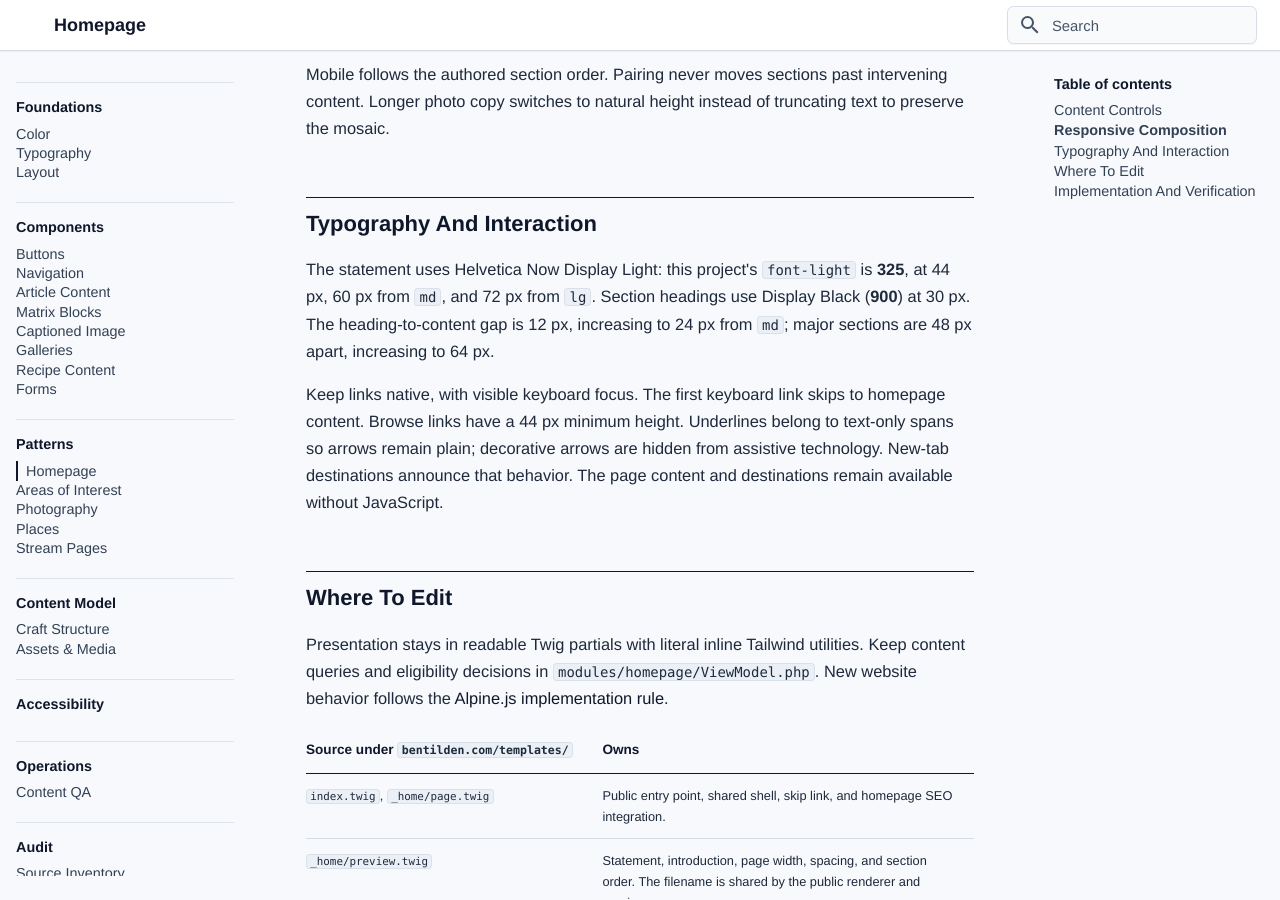
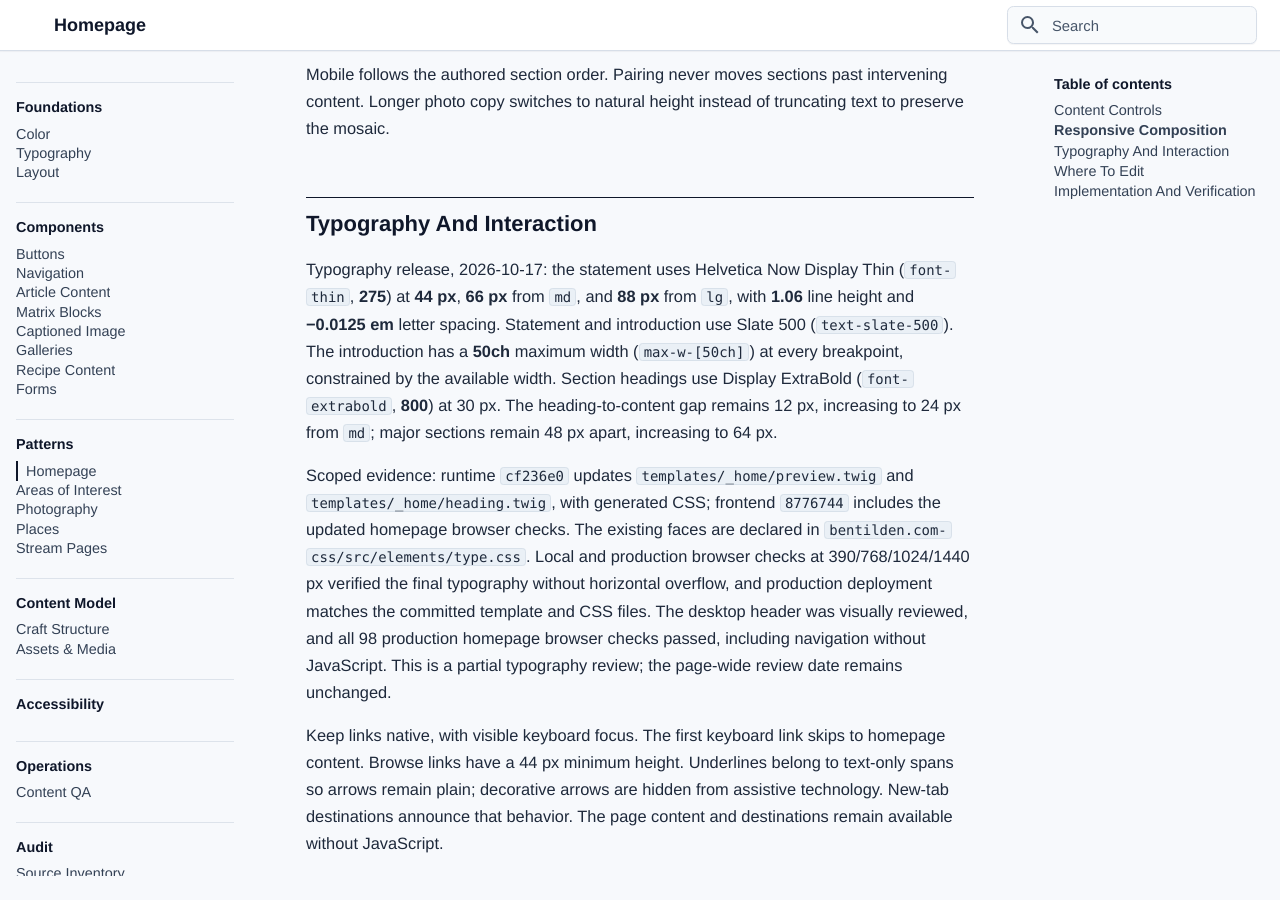
Before and after one commit to bentilden/Design-System, an MkDocs documentation site: the page built from docs/patterns/homepage.md, in a window 1280 px wide and 900 px high, scrolled down 1442 px. Built offline with MkDocs 1.6.1 and Material for MkDocs 9.7.7, drawn with Linux system fonts in a browser that asks for light colours; some web fonts are replaced.

Commit message:
Document deployed homepage typography

```diff
--- a/docs/patterns/homepage.md
+++ b/docs/patterns/homepage.md
@@ -51,7 +51,9 @@ Mobile follows the authored section order. Pairing never moves sections past int
 
 ## Typography And Interaction
 
-The statement uses Helvetica Now Display Light: this project's `font-light` is **325**, at 44 px, 60 px from `md`, and 72 px from `lg`. Section headings use Display Black (**900**) at 30 px. The heading-to-content gap is 12 px, increasing to 24 px from `md`; major sections are 48 px apart, increasing to 64 px.
+Typography release, 2026-10-17: the statement uses Helvetica Now Display Thin (`font-thin`, **275**) at **44 px**, **66 px** from `md`, and **88 px** from `lg`, with **1.06** line height and **−0.0125 em** letter spacing. Statement and introduction use Slate 500 (`text-slate-500`). The introduction has a **50ch** maximum width (`max-w-[50ch]`) at every breakpoint, constrained by the available width. Section headings use Display ExtraBold (`font-extrabold`, **800**) at 30 px. The heading-to-content gap remains 12 px, increasing to 24 px from `md`; major sections remain 48 px apart, increasing to 64 px.
+
+Scoped evidence: runtime `cf236e0` updates `templates/_home/preview.twig` and `templates/_home/heading.twig`, with generated CSS; frontend `8776744` includes the updated homepage browser checks. The existing faces are declared in `bentilden.com-css/src/elements/type.css`. Local and production browser checks at 390/768/1024/1440 px verified the final typography without horizontal overflow, and production deployment matches the committed template and CSS files. The desktop header was visually reviewed, and all 98 production homepage browser checks passed, including navigation without JavaScript. This is a partial typography review; the page-wide review date remains unchanged.
 
 Keep links native, with visible keyboard focus. The first keyboard link skips to homepage content. Browse links have a 44 px minimum height. Underlines belong to text-only spans so arrows remain plain; decorative arrows are hidden from assistive technology. New-tab destinations announce that behavior. The page content and destinations remain available without JavaScript.
 
```
